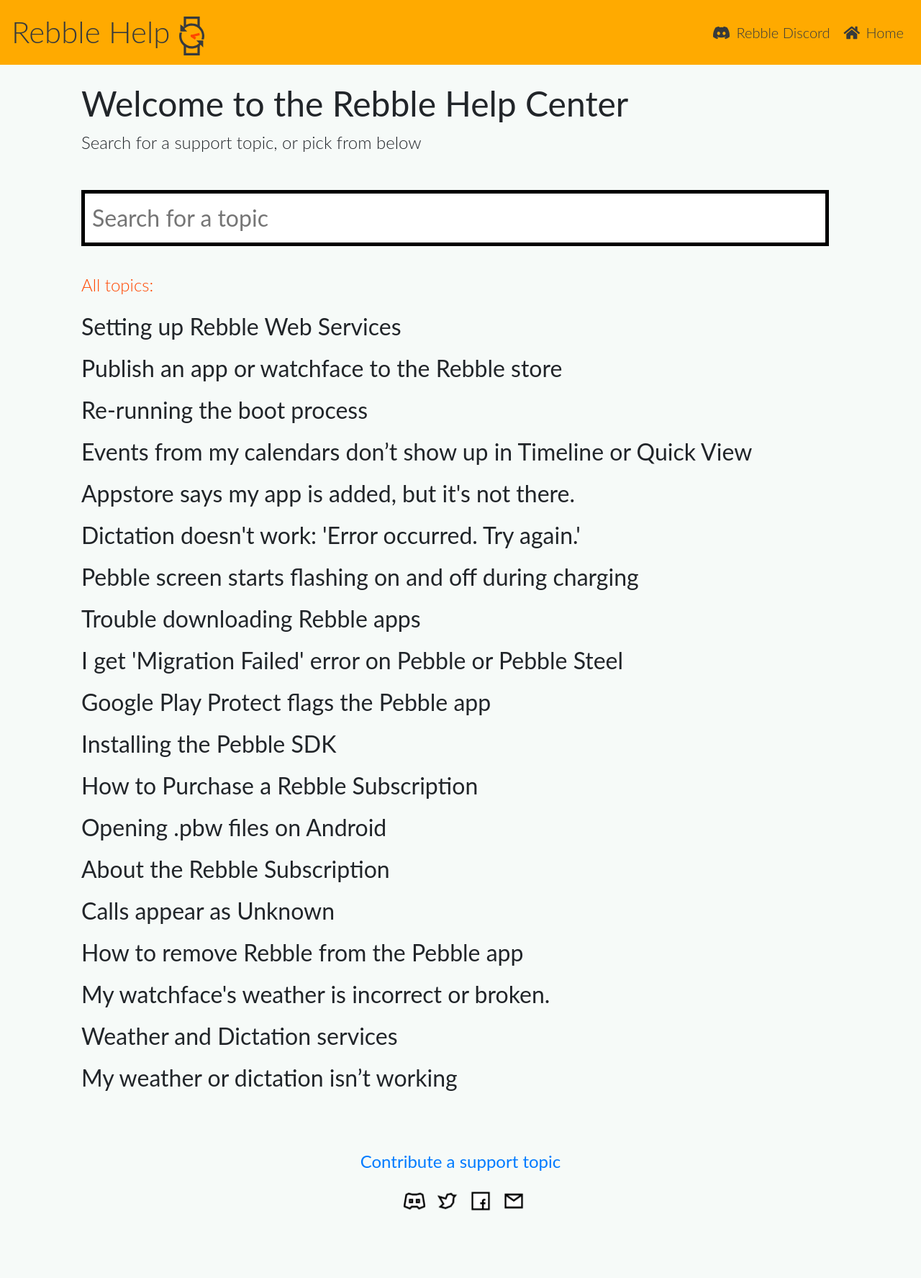
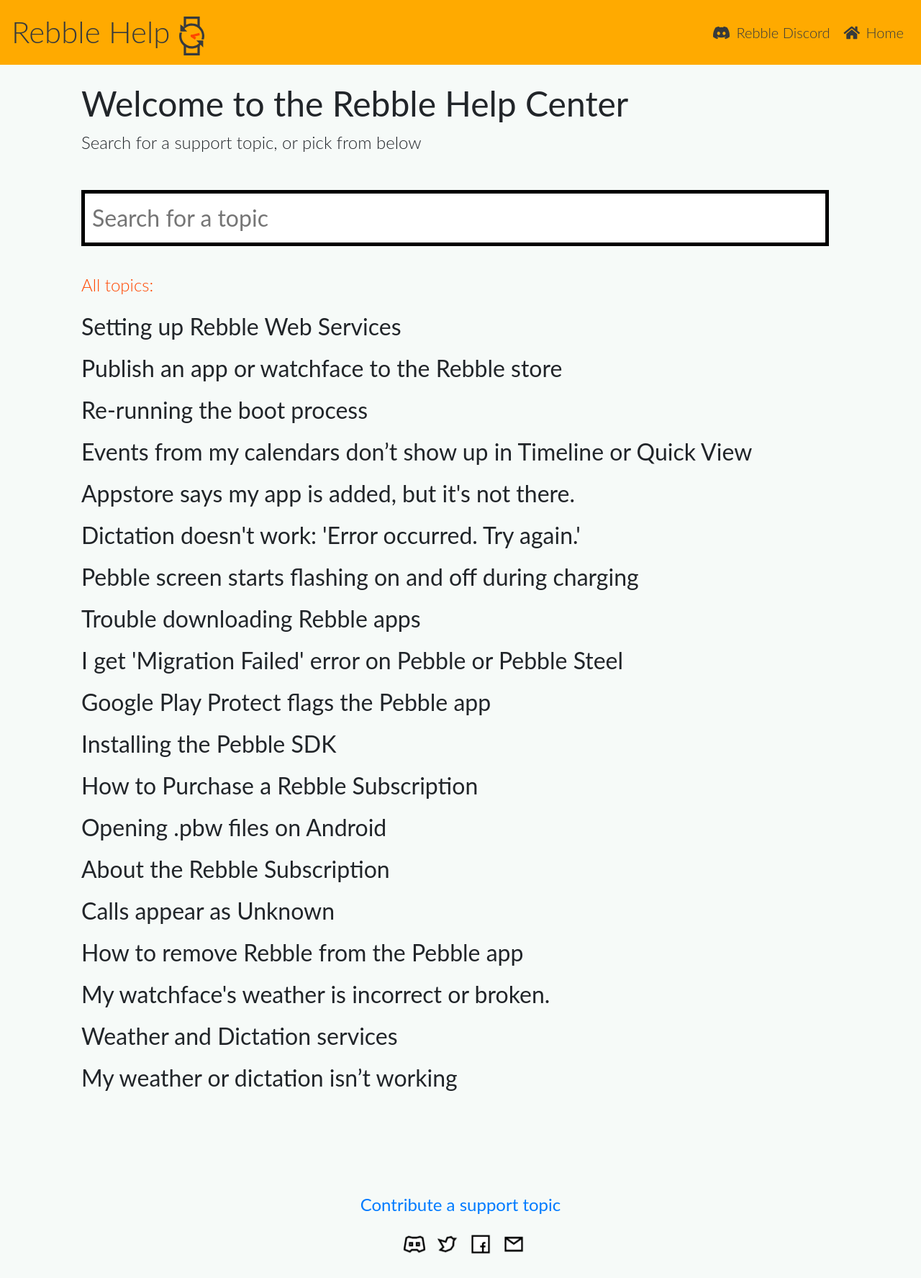
Before and after one commit to pebble-dev/rebble-help, a Jekyll site: the page built from index.html, in a window 1280 px wide. Shown: the whole page at 72% size. Built offline with Jekyll 4.4.1, drawn with Linux system fonts in a browser that asks for light colours; nearby versions of some CDN libraries; before the commit the page ends 1716 px from its top, so only the background shows below that.

Commit message:
Move footer down a littl

```diff
--- a/res/css/help.css
+++ b/res/css/help.css
@@ -91,6 +91,7 @@ h1 {
 }
 .linklist {
   padding-left: 0;
+  background-color: var(--color-background);
 }
 .linklist a {
   color: inherit;
@@ -196,9 +197,6 @@ strong {
   font-weight: bolder;
 }
 
-
-
-
 footer {
   display: flex;
   flex-flow: column;
@@ -206,6 +204,7 @@ footer {
   padding-right: 15px;
   padding-bottom: 2rem;
   margin: -1rem 0 0;
+  padding-top: 60px;
   align-items: center;
   text-align: center;
   justify-content: center;
```
